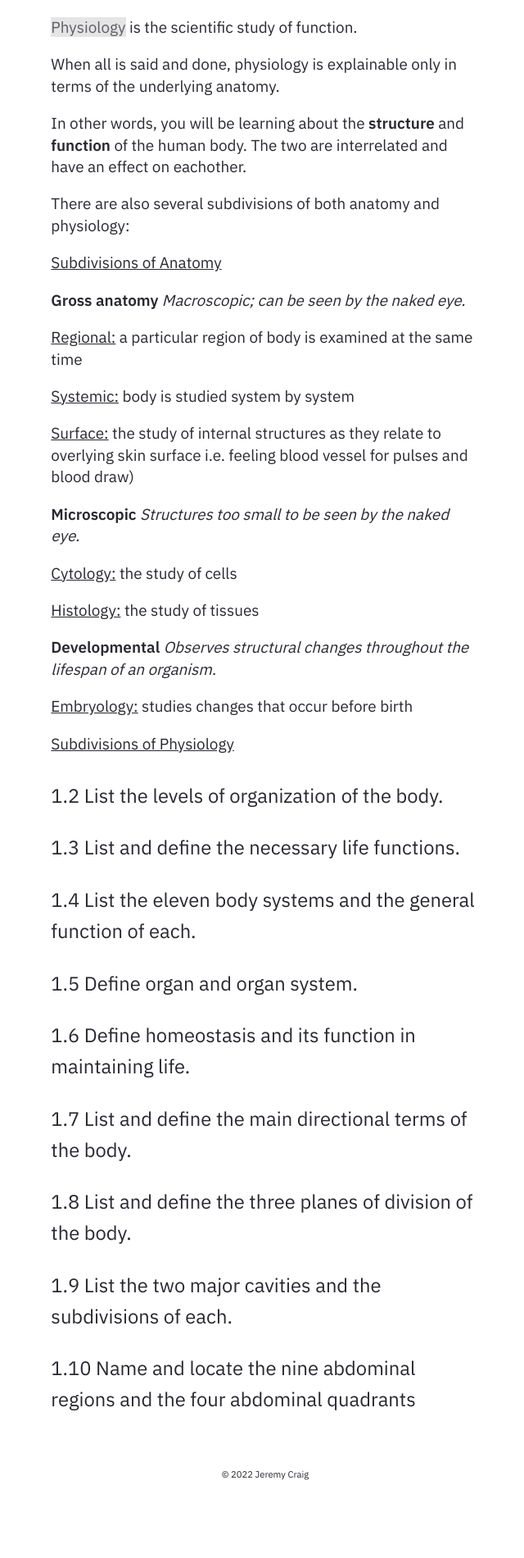
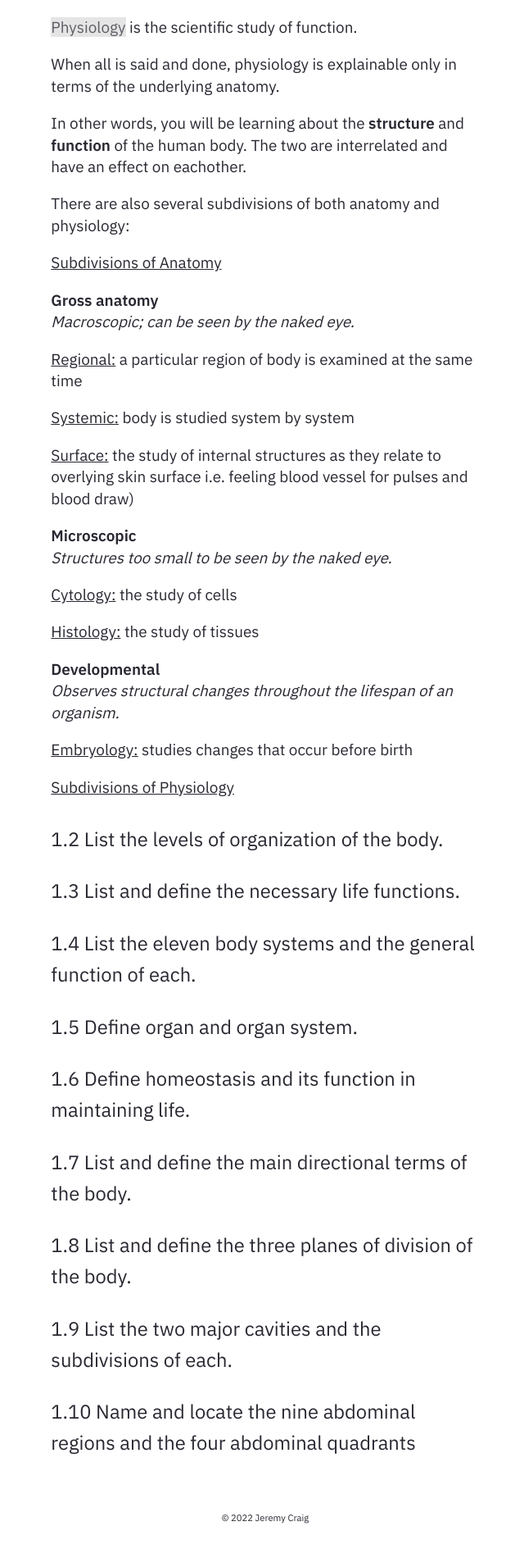
Before and after one commit to jeremycsaunders/jeremycsaunders.github.io, a Jekyll site: the page built from _notes/Public/PN1109 - Anatomy & Physiology.md, in a window 1280 px wide. Shown: the part 695-2595 px from the top of the page at 82% size, without its empty margins (316-956 px from the left). Built offline with Jekyll 4.4.1, drawn with Linux system fonts in a browser that asks for light colours; before the commit the page ends 2542 px from its top, so only the background shows below that.

```diff
--- a/_notes/Public/PN1109 - Anatomy & Physiology.md
+++ b/_notes/Public/PN1109 - Anatomy & Physiology.md
@@ -27,7 +27,7 @@ There are also several subdivisions of both anatomy and physiology:
 
 <u>Subdivisions of Anatomy</u>
 
-**Gross anatomy**
+**Gross anatomy**<br>
 *Macroscopic; can be seen by the naked eye.*
 
 <u>Regional:</u> a particular region of body is examined at the same time
@@ -36,14 +36,14 @@ There are also several subdivisions of both anatomy and physiology:
 
 <u>Surface:</u> the study of internal structures as they relate to overlying skin surface i.e. feeling blood vessel for pulses and blood draw)
 
-**Microscopic**
+**Microscopic**<br>
 *Structures too small to be seen by the naked eye.*
 
 <u>Cytology:</u> the study of cells
 
 <u>Histology:</u> the study of tissues
 
-**Developmental**
+**Developmental**<br>
 *Observes structural changes throughout the lifespan of an organism.*
 
 <u>Embryology:</u> studies changes that occur before birth
```
